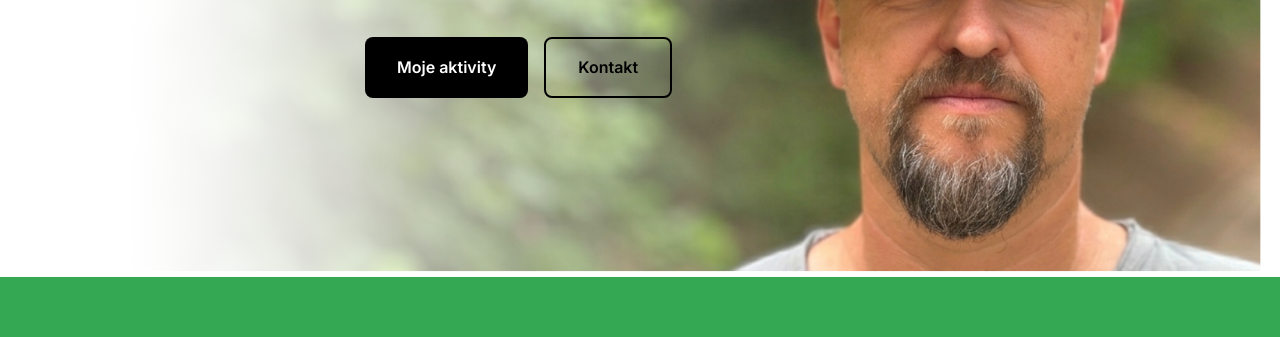
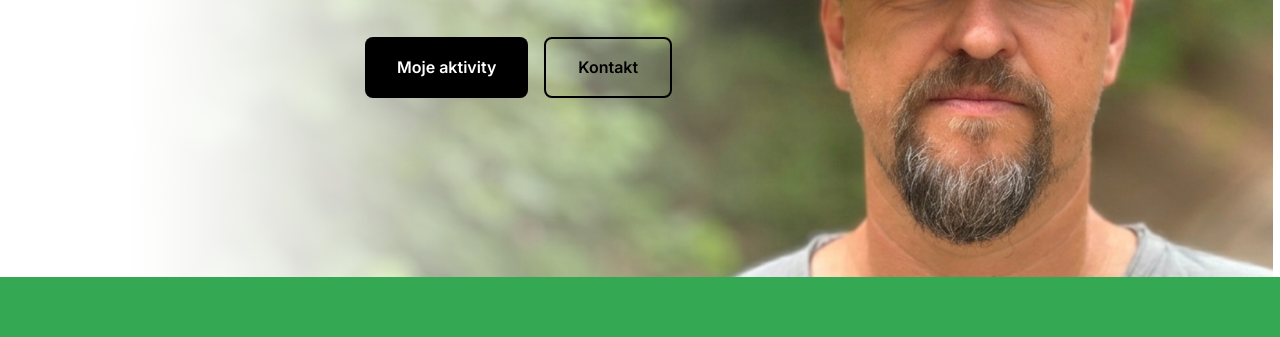
Before and after one commit to TomasHajek78/tomashajek.cz, an Astro site: page / in a window 1280 px wide. Shown: the part 356-693 px from the top of the page. Built offline with nearby package versions, Linux system fonts and the light colour scheme; Astro itself is replaced by a stand-in of ours.

Commit message:
Navrat na 100 % pro zarovnani k okraji

```diff
--- a/src/pages/index.astro
+++ b/src/pages/index.astro
@@ -47,7 +47,7 @@ import { O_MNE, PILIRE } from '../data/site';
       height: 100%;
       object-fit: contain;
       object-position: 80% center; /* Posunuto vlevo, aby bylo vidět i pravé ucho a kousek pozadí vpravo */
-      transform: scale(0.98); /* Odzoomování na 98 % */
+      /* scale odstraněn - nyní 100% pro zarovnání k okraji */
       /* Maska: od 2/3 (cca 66 %) doprava je fotka vidět, doleva se rozpíjí */
       -webkit-mask-image: linear-gradient(to right, transparent 0%, black 66%);
       mask-image: linear-gradient(to right, transparent 0%, black 66%);
```
